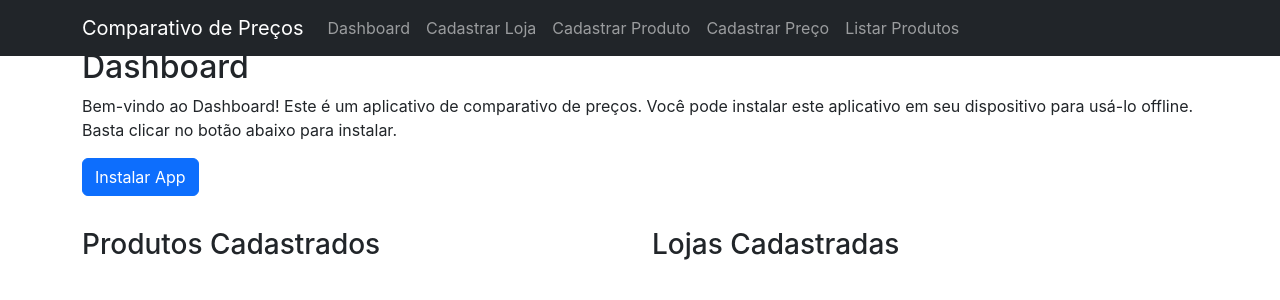
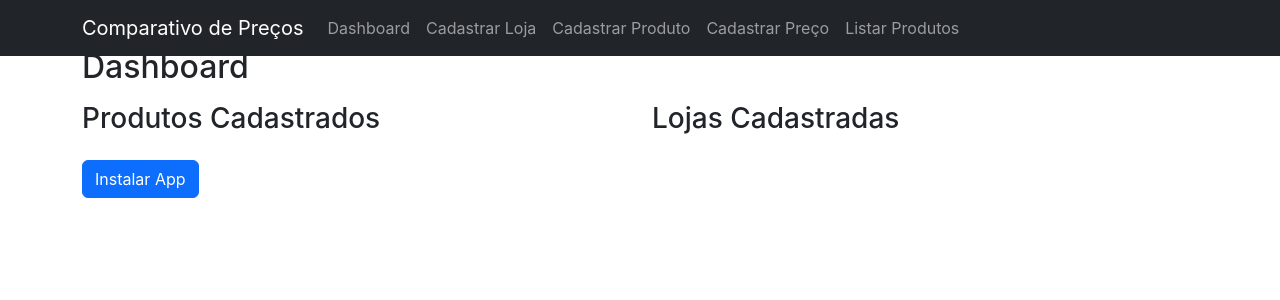
Before and after one commit to leogaletti/comparativo-precos, a React (Create React App) app: page /dashboard in a window 1280 px wide. Shown: the top 300 px of the page. Built offline with nearby package versions, Linux system fonts and the light colour scheme.

Commit message:
feat: update manifest and create service worker

```diff
--- a/src/pages/Dashboard.js
+++ b/src/pages/Dashboard.js
@@ -1,5 +1,4 @@
 import React, { useState, useEffect } from "react";
-import { Link } from "react-router-dom";
 
 const Dashboard = () => {
 	const [produtos, setProdutos] = useState([]);
@@ -14,44 +13,41 @@ const Dashboard = () => {
 		setLojas(lojasCadastradas);
 	}, []);
 
-	const handleInstallClick = () => {
-		if (window.matchMedia("(display-mode: standalone)").matches) {
-			console.log("Já instalado como PWA.");
-		} else {
-			console.log("Iniciando a instalação como PWA...");
-			window.addEventListener("beforeinstallprompt", (event) => {
-				event.preventDefault();
-				event.prompt();
+	const handleInstall = () => {
+		if (deferredPrompt) {
+			deferredPrompt.prompt();
+			deferredPrompt.userChoice.then((choiceResult) => {
+				if (choiceResult.outcome === "accepted") {
+					console.log("User accepted the A2HS prompt");
+				} else {
+					console.log("User dismissed the A2HS prompt");
+				}
+				deferredPrompt = null;
 			});
 		}
 	};
 
+	let deferredPrompt;
+
+	window.addEventListener("beforeinstallprompt", (e) => {
+		// Prevent Chrome 67 and earlier from automatically showing the prompt
+		e.preventDefault();
+		// Stash the event so it can be triggered later.
+		deferredPrompt = e;
+		// Update UI notify the user they can add to home screen
+		//btnAdd.style.display = 'block';
+	});
+
 	return (
 		<div className="container mt-5">
 			<h2>Dashboard</h2>
-			<p>
-				Bem-vindo ao Dashboard! Este é um aplicativo de comparativo de
-				preços. Você pode instalar este aplicativo em seu dispositivo
-				para usá-lo offline. Basta clicar no botão abaixo para instalar.
-			</p>
-			<button
-				className="btn btn-primary mb-3"
-				onClick={handleInstallClick}
-			>
-				Instalar App
-			</button>
 			<div className="row mt-3">
 				<div className="col-md-6">
 					<h3>Produtos Cadastrados</h3>
 					<ul className="list-group">
 						{produtos.map((produto) => (
 							<li key={produto.id} className="list-group-item">
-								<Link
-									to={`/preco-produto/${produto.id}`}
-									className="text-decoration-none"
-								>
-									{produto.nome}
-								</Link>
+								{produto.nome}
 							</li>
 						))}
 					</ul>
@@ -68,6 +64,9 @@ const Dashboard = () => {
 					</ul>
 				</div>
 			</div>
+			<button className="btn btn-primary mt-3" onClick={handleInstall}>
+				Instalar App
+			</button>
 		</div>
 	);
 };
```
Also changed, not shown: public/service-worker.js (added, +32 -0 lines), public/manifest.json.
